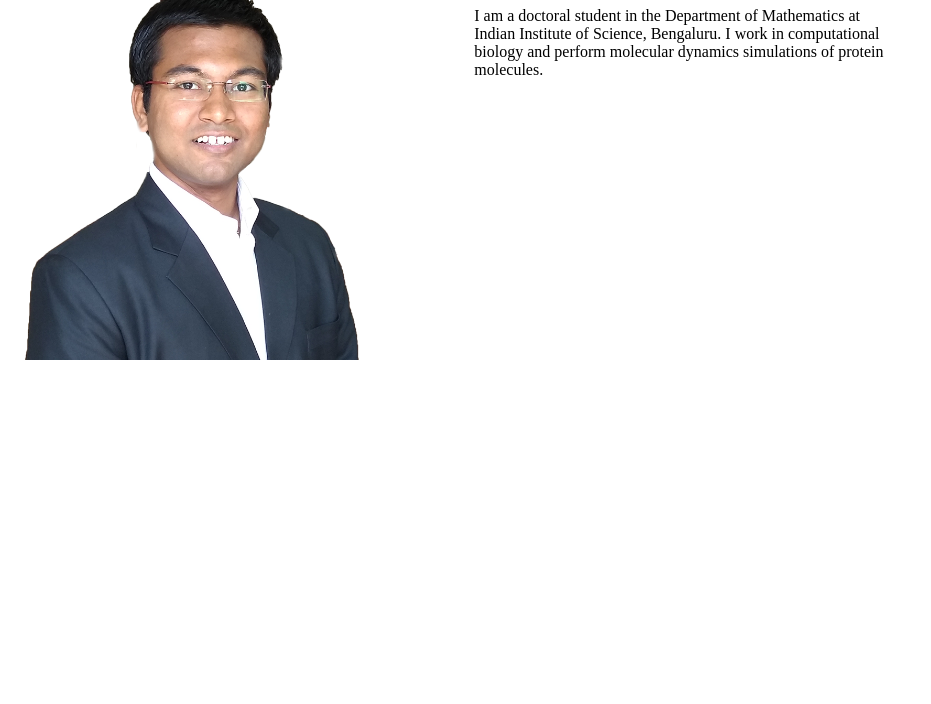
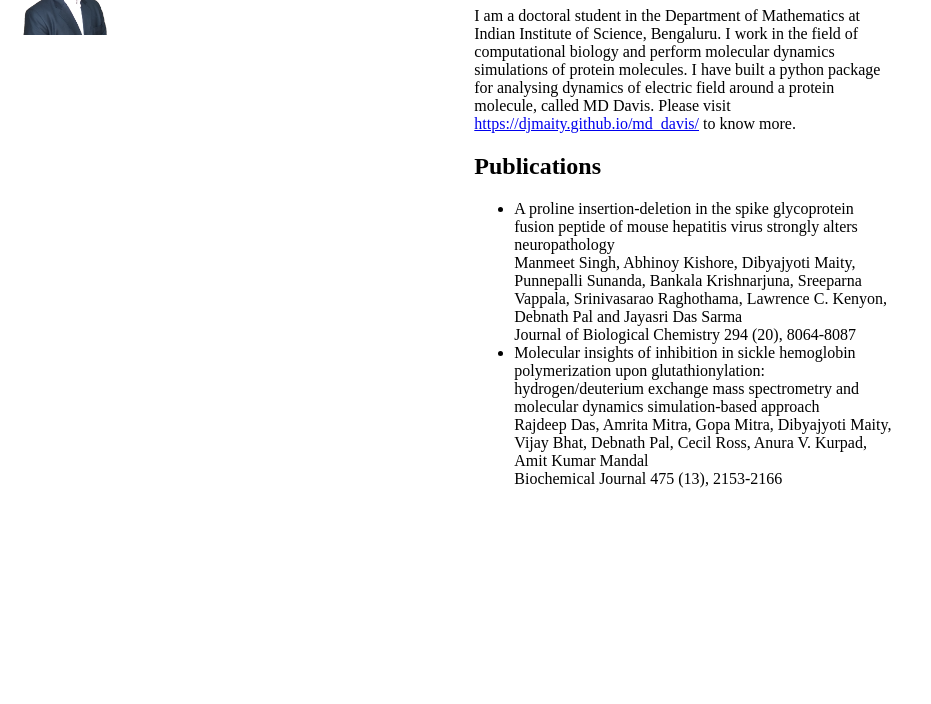
Before and after one commit to djmaity/djmaity.github.io, a plain HTML site: page index.html in a window 1280 px wide. Shown: the part 96-800 px from the top of the page, without its empty margins (0-931 px from the left). Drawn offline with Linux system fonts and the light colour scheme.

Commit message:
Added Publications

```diff
--- a/index.html
+++ b/index.html
@@ -15,7 +15,7 @@ img {
 /* Create three equal columns that floats next to each other */
 .column {
     float: left;
-    width: 33.33%;
+    {% comment %} width: 33.33%; {% endcomment %}
     padding: 15px;
 }
 
@@ -37,12 +37,28 @@ img {
 </head>
 <body>
     <div class="row">
-        <div class="column">
-            <img src="images/dibyajyoti_maity.png" width=80%>
+        <div class="column" width=30%>
+            <img src="images/dibyajyoti_maity.png" width=20%>
         </div>
-        <div class="column">
+        <div class="column" width=60%>
             <h1>Hi! I am Dibyajyoti Maity</h1>
-            <p>I am a doctoral student in the Department of Mathematics at Indian Institute of Science, Bengaluru. I work in computational biology and perform molecular dynamics simulations of protein molecules.</p>
+            <p>
+                I am a doctoral student in the Department of Mathematics at Indian Institute of Science, Bengaluru. I work in the field of computational biology and perform molecular dynamics simulations of protein molecules. I have built a python package for analysing dynamics of electric field around a protein molecule, called MD Davis. Please visit <a href="https://djmaity.github.io/md_davis/">https://djmaity.github.io/md_davis/</a> to know more.
+            </p>
+            <h2>Publications</h2>
+            <ul>
+                <li>
+                    A proline insertion-deletion in the spike glycoprotein fusion peptide of mouse hepatitis virus strongly alters neuropathology<br>
+                    Manmeet Singh, Abhinoy Kishore, Dibyajyoti Maity, Punnepalli Sunanda, Bankala Krishnarjuna, Sreeparna Vappala, Srinivasarao Raghothama, Lawrence C. Kenyon, Debnath Pal and Jayasri Das Sarma <br>
+                    Journal of Biological Chemistry 294 (20), 8064-8087<br<
+                </li>
+                <br>
+                <li>
+                    Molecular insights of inhibition in sickle hemoglobin polymerization upon glutathionylation: hydrogen/deuterium exchange mass spectrometry and molecular dynamics simulation-based approach<br>
+                    Rajdeep Das, Amrita Mitra, Gopa Mitra, Dibyajyoti Maity, Vijay Bhat, Debnath Pal, Cecil Ross, Anura V. Kurpad, Amit Kumar Mandal<br>
+                    Biochemical Journal 475 (13), 2153-2166<br>
+                </li>
+            </ul>
         </div>
 </body>
 </html>
```
